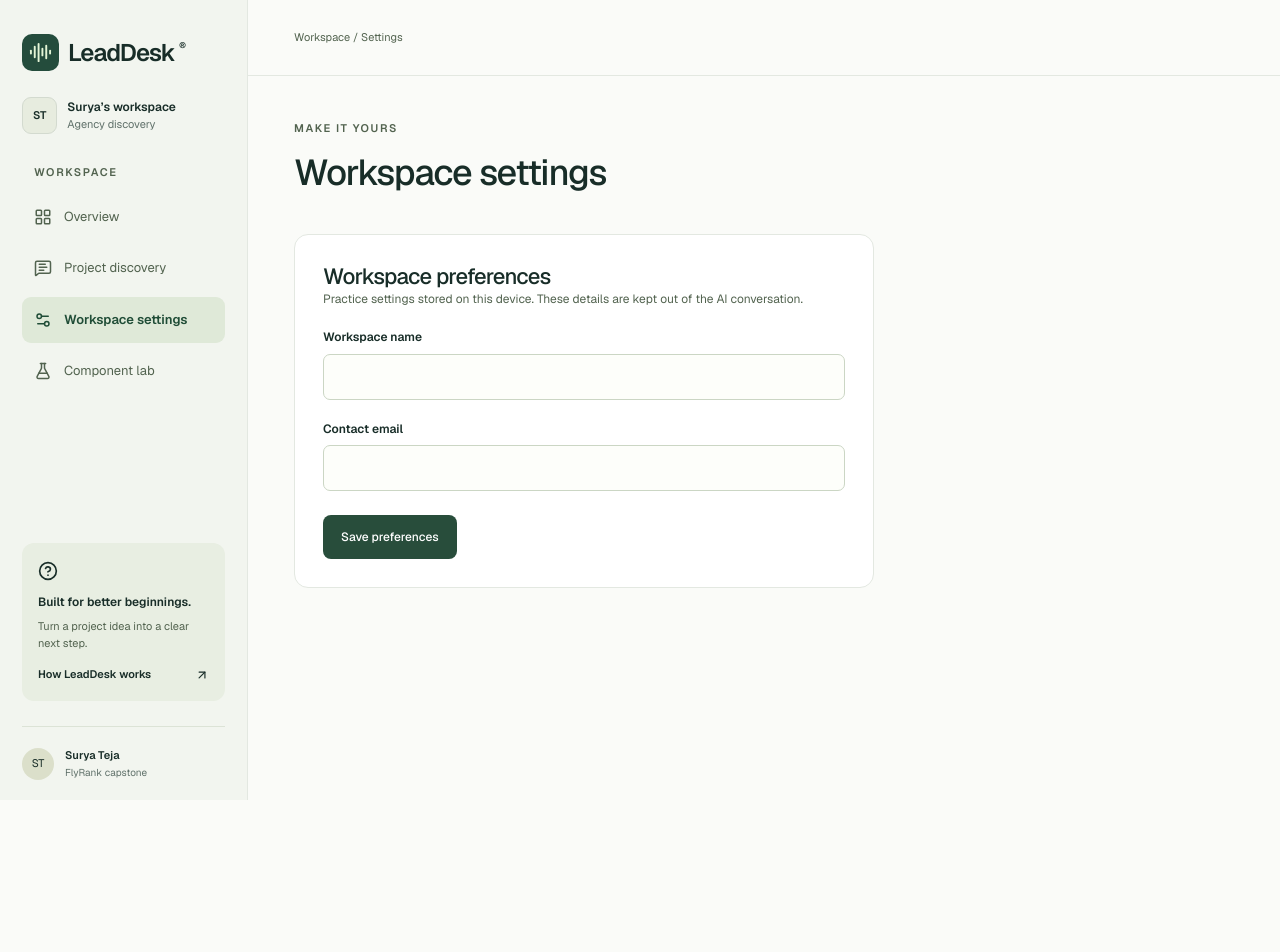
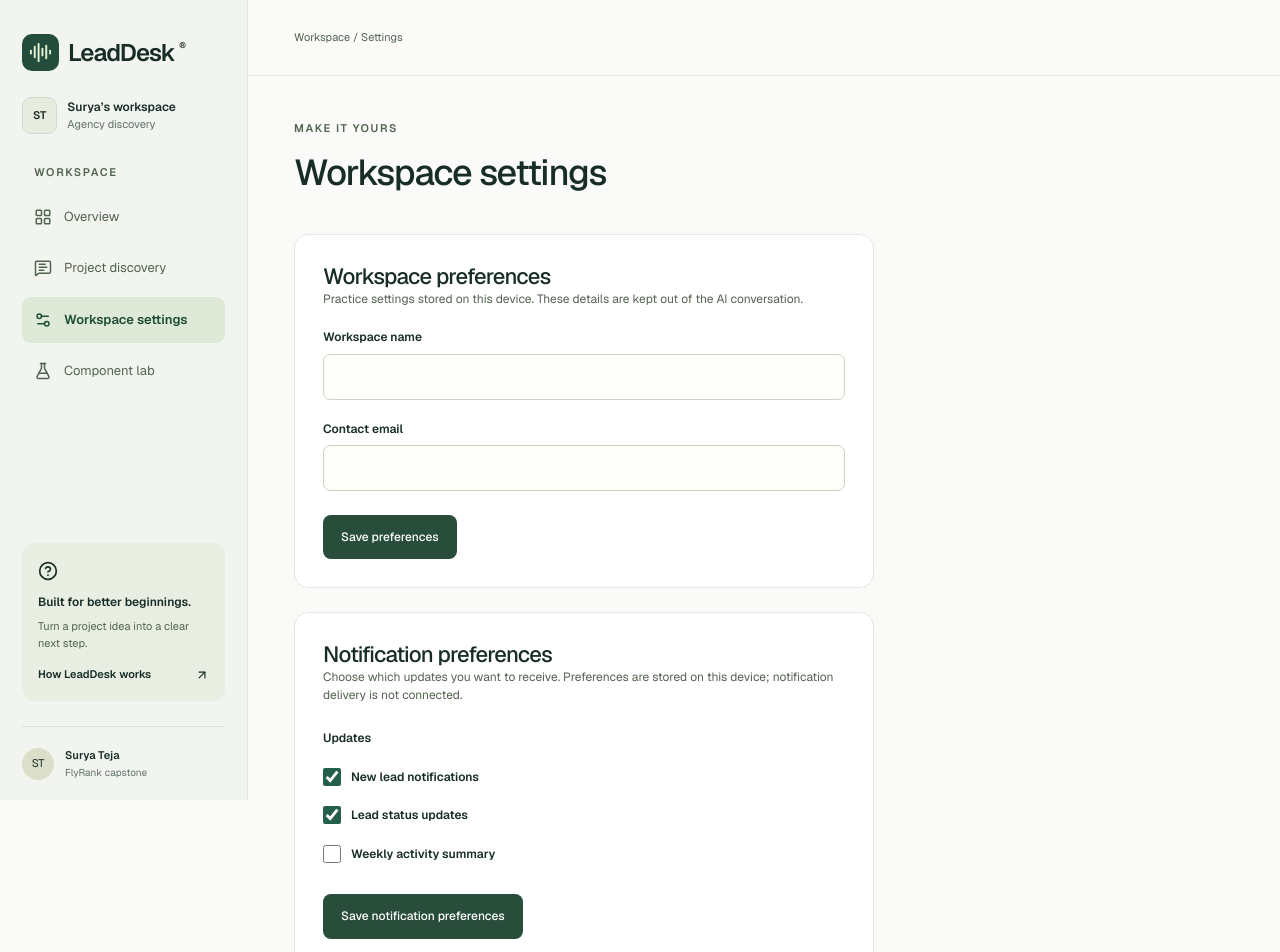
Before and after one commit to suryateja69/flyrank-fe-capstone, a Next.js app: page /settings in a window 1280 px wide. Shown: the top 952 px of the page. Before the commit the page ends 800 px from the top, so only its background shows below. Built offline with nearby package versions, Linux system fonts and the light colour scheme.

Commit message:
feat: preserve vague prompt notification form

```diff
--- a/src/app/globals.css
+++ b/src/app/globals.css
@@ -905,6 +905,28 @@ h3 {
   color: #943a25 !important;
   margin: 5px 0 0;
 }
+.notification-preferences {
+  margin-top: 24px;
+}
+.notification-preferences fieldset {
+  border: 0;
+  padding: 0;
+  margin: 24px 0 0;
+}
+.notification-preferences legend {
+  font-size: 12px;
+  font-weight: 600;
+}
+.notification-preferences label {
+  display: flex;
+  align-items: center;
+  gap: 10px;
+}
+.notification-preferences input[type="checkbox"] {
+  width: 18px;
+  height: 18px;
+  accent-color: var(--green);
+}
 .prose-page {
   max-width: 850px;
 }
--- a/src/app/settings/page.tsx
+++ b/src/app/settings/page.tsx
@@ -1,4 +1,5 @@
 import { SettingsForm } from "@/components/settings-form";
+import { NotificationPreferencesForm } from "@/components/notification-preferences-form";
 export default function Settings() {
   return (
     <>
@@ -11,6 +12,7 @@ export default function Settings() {
           </div>
         </div>
         <SettingsForm />
+        <NotificationPreferencesForm />
       </div>
     </>
   );
--- /dev/null
+++ b/src/components/notification-preferences-form.tsx
@@ -0,0 +1,62 @@
+"use client";
+
+import { useEffect, useState } from "react";
+
+const initialPreferences = { newLeads: true, leadUpdates: true, weeklySummary: false };
+const preferenceLabels = {
+  newLeads: "New lead notifications",
+  leadUpdates: "Lead status updates",
+  weeklySummary: "Weekly activity summary",
+};
+
+export function NotificationPreferencesForm() {
+  const [preferences, setPreferences] = useState(initialPreferences);
+  const [message, setMessage] = useState("");
+  const [error, setError] = useState("");
+
+  useEffect(() => {
+    try {
+      const raw = localStorage.getItem("leaddesk-notification-preferences");
+      if (!raw) return;
+      const stored = JSON.parse(raw);
+      if (Object.keys(initialPreferences).every((key) => typeof stored?.[key] === "boolean")) {
+        setPreferences(stored);
+      }
+    } catch {
+      // Keep the defaults when storage is unavailable or malformed.
+    }
+  }, []);
+
+  return (
+    <form className="settings-form notification-preferences" onSubmit={(event) => {
+      event.preventDefault();
+      setMessage("");
+      setError("");
+      try {
+        localStorage.setItem("leaddesk-notification-preferences", JSON.stringify(preferences));
+        setMessage("Notification preferences saved on this device.");
+      } catch {
+        setError("Could not save preferences. Allow local storage and try again.");
+      }
+    }}>
+      <h2>Notification preferences</h2>
+      <p>Choose which updates you want to receive. Preferences are stored on this device; notification delivery is not connected.</p>
+      <fieldset>
+        <legend>Updates</legend>
+        {(Object.keys(preferenceLabels) as Array<keyof typeof preferenceLabels>).map((key) => (
+          <label key={key}>
+            <input type="checkbox" checked={preferences[key]} onChange={(event) => {
+              setPreferences({ ...preferences, [key]: event.target.checked });
+              setMessage("");
+              setError("");
+            }} />
+            {preferenceLabels[key]}
+          </label>
+        ))}
+      </fieldset>
+      <button className="primary-button" type="submit">Save notification preferences</button>
+      {message && <p role="status">{message}</p>}
+      {error && <p className="field-error" role="alert">{error}</p>}
+    </form>
+  );
+}
```
Also changed, not shown: 1 other file (tests, documents, lock files or other folders).
